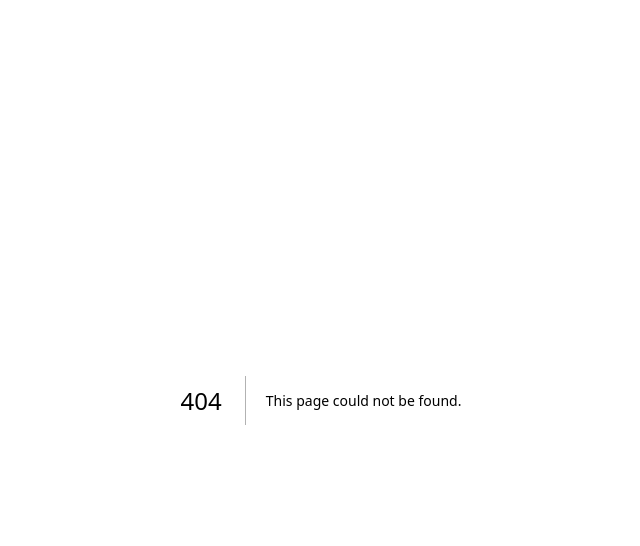
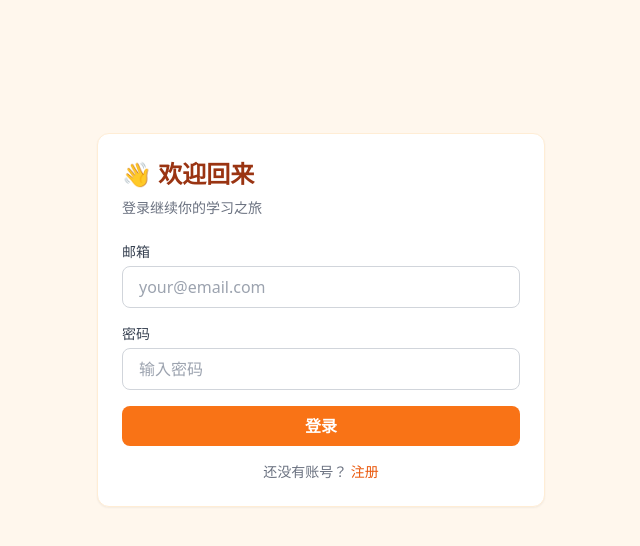
Before and after one commit to Yuyusu-18/cet-wordcraft, a Next.js app: page /auth/login in a window 1280 px wide. Before the commit this address had no page. Shown: the top 546 px of the page, without its empty margins (319-959 px from the left). Built offline with nearby package versions, Linux system fonts and the light colour scheme.

Commit message:
feat: add login, register pages and AuthGuard component

```diff
--- /dev/null
+++ b/src/app/api/auth/register/route.ts
@@ -0,0 +1,31 @@
+import { NextResponse } from "next/server";
+import bcrypt from "bcryptjs";
+import prisma from "@/lib/prisma";
+
+export async function POST(req: Request) {
+  try {
+    const { name, email, password } = await req.json();
+
+    if (!name || !email || !password) {
+      return NextResponse.json({ error: "请填写所有字段" }, { status: 400 });
+    }
+
+    if (password.length < 6) {
+      return NextResponse.json({ error: "密码至少6位" }, { status: 400 });
+    }
+
+    const existing = await prisma.user.findUnique({ where: { email } });
+    if (existing) {
+      return NextResponse.json({ error: "该邮箱已注册" }, { status: 409 });
+    }
+
+    const passwordHash = await bcrypt.hash(password, 12);
+    await prisma.user.create({
+      data: { name, email, passwordHash },
+    });
+
+    return NextResponse.json({ success: true }, { status: 201 });
+  } catch (error) {
+    return NextResponse.json({ error: "服务器错误" }, { status: 500 });
+  }
+}
--- /dev/null
+++ b/src/app/auth/login/page.tsx
@@ -0,0 +1,94 @@
+"use client";
+
+import { signIn } from "next-auth/react";
+import { useRouter } from "next/navigation";
+import { useState } from "react";
+import Link from "next/link";
+
+export default function LoginPage() {
+  const router = useRouter();
+  const [email, setEmail] = useState("");
+  const [password, setPassword] = useState("");
+  const [error, setError] = useState("");
+  const [loading, setLoading] = useState(false);
+
+  const handleSubmit = async (e: React.FormEvent) => {
+    e.preventDefault();
+    setError("");
+    setLoading(true);
+
+    const result = await signIn("credentials", {
+      email,
+      password,
+      redirect: false,
+    });
+
+    if (result?.error) {
+      setError(result.error);
+      setLoading(false);
+    } else {
+      router.push("/");
+      router.refresh();
+    }
+  };
+
+  return (
+    <div className="min-h-[80vh] flex items-center justify-center">
+      <div className="card max-w-md w-full">
+        <h2 className="text-2xl font-bold text-warm-800 mb-2">👋 欢迎回来</h2>
+        <p className="text-gray-500 text-sm mb-6">
+          登录继续你的学习之旅
+        </p>
+
+        {error && (
+          <div className="bg-red-50 border border-red-200 text-red-700 rounded-lg p-3 mb-4 text-sm">
+            {error}
+          </div>
+        )}
+
+        <form onSubmit={handleSubmit} className="space-y-4">
+          <div>
+            <label className="block text-sm font-medium text-gray-700 mb-1">
+              邮箱
+            </label>
+            <input
+              type="email"
+              value={email}
+              onChange={(e) => setEmail(e.target.value)}
+              className="w-full border border-gray-300 rounded-lg px-4 py-2 focus:ring-2 focus:ring-warm-300 focus:border-warm-400 outline-none"
+              placeholder="your@email.com"
+              required
+            />
+          </div>
+          <div>
+            <label className="block text-sm font-medium text-gray-700 mb-1">
+              密码
+            </label>
+            <input
+              type="password"
+              value={password}
+              onChange={(e) => setPassword(e.target.value)}
+              className="w-full border border-gray-300 rounded-lg px-4 py-2 focus:ring-2 focus:ring-warm-300 focus:border-warm-400 outline-none"
+              placeholder="输入密码"
+              required
+            />
+          </div>
+          <button
+            type="submit"
+            disabled={loading}
+            className="btn-primary w-full disabled:opacity-50"
+          >
+            {loading ? "登录中..." : "登录"}
+          </button>
+        </form>
+
+        <p className="text-center text-sm text-gray-500 mt-4">
+          还没有账号？{" "}
+          <Link href="/auth/register" className="text-warm-600 hover:underline">
+            注册
+          </Link>
+        </p>
+      </div>
+    </div>
+  );
+}
--- /dev/null
+++ b/src/app/auth/register/page.tsx
@@ -0,0 +1,129 @@
+"use client";
+
+import { useRouter } from "next/navigation";
+import { useState } from "react";
+import Link from "next/link";
+
+export default function RegisterPage() {
+  const router = useRouter();
+  const [name, setName] = useState("");
+  const [email, setEmail] = useState("");
+  const [password, setPassword] = useState("");
+  const [error, setError] = useState("");
+  const [loading, setLoading] = useState(false);
+
+  const handleSubmit = async (e: React.FormEvent) => {
+    e.preventDefault();
+    setError("");
+    setLoading(true);
+
+    const res = await fetch("/api/auth/register", {
+      method: "POST",
+      headers: { "Content-Type": "application/json" },
+      body: JSON.stringify({ name, email, password }),
+    });
+
+    const data = await res.json();
+
+    if (!res.ok) {
+      setError(data.error || "注册失败");
+      setLoading(false);
+      return;
+    }
+
+    // Auto sign-in after registration
+    const signInRes = await fetch("/api/auth/callback/credentials", {
+      method: "POST",
+      headers: { "Content-Type": "application/x-www-form-urlencoded" },
+      body: new URLSearchParams({
+        email,
+        password,
+        callbackUrl: "/",
+        csrfToken: "",
+        json: "true",
+      }),
+      redirect: "manual",
+    });
+
+    if (signInRes.ok) {
+      router.push("/");
+      router.refresh();
+    } else {
+      router.push("/auth/login");
+    }
+  };
+
+  return (
+    <div className="min-h-[80vh] flex items-center justify-center">
+      <div className="card max-w-md w-full">
+        <h2 className="text-2xl font-bold text-warm-800 mb-2">🌟 加入我们</h2>
+        <p className="text-gray-500 text-sm mb-6">
+          注册账号，开始你的四六级备考之旅
+        </p>
+
+        {error && (
+          <div className="bg-red-50 border border-red-200 text-red-700 rounded-lg p-3 mb-4 text-sm">
+            {error}
+          </div>
+        )}
+
+        <form onSubmit={handleSubmit} className="space-y-4">
+          <div>
+            <label className="block text-sm font-medium text-gray-700 mb-1">
+              昵称
+            </label>
+            <input
+              type="text"
+              value={name}
+              onChange={(e) => setName(e.target.value)}
+              className="w-full border border-gray-300 rounded-lg px-4 py-2 focus:ring-2 focus:ring-warm-300 focus:border-warm-400 outline-none"
+              placeholder="你的昵称"
+              required
+            />
+          </div>
+          <div>
+            <label className="block text-sm font-medium text-gray-700 mb-1">
+              邮箱
+            </label>
+            <input
+              type="email"
+              value={email}
+              onChange={(e) => setEmail(e.target.value)}
+              className="w-full border border-gray-300 rounded-lg px-4 py-2 focus:ring-2 focus:ring-warm-300 focus:border-warm-400 outline-none"
+              placeholder="your@email.com"
+              required
+            />
+          </div>
+          <div>
+            <label className="block text-sm font-medium text-gray-700 mb-1">
+              密码
+            </label>
+            <input
+              type="password"
+              value={password}
+              onChange={(e) => setPassword(e.target.value)}
+              className="w-full border border-gray-300 rounded-lg px-4 py-2 focus:ring-2 focus:ring-warm-300 focus:border-warm-400 outline-none"
+              placeholder="至少6位密码"
+              minLength={6}
+              required
+            />
+          </div>
+          <button
+            type="submit"
+            disabled={loading}
+            className="btn-primary w-full disabled:opacity-50"
+          >
+            {loading ? "注册中..." : "注册"}
+          </button>
+        </form>
+
+        <p className="text-center text-sm text-gray-500 mt-4">
+          已有账号？{" "}
+          <Link href="/auth/login" className="text-warm-600 hover:underline">
+            登录
+          </Link>
+        </p>
+      </div>
+    </div>
+  );
+}
--- /dev/null
+++ b/src/components/AuthGuard.tsx
@@ -0,0 +1,28 @@
+"use client";
+
+import { useSession } from "next-auth/react";
+import { useRouter } from "next/navigation";
+import { useEffect } from "react";
+
+export default function AuthGuard({ children }: { children: React.ReactNode }) {
+  const { data: session, status } = useSession();
+  const router = useRouter();
+
+  useEffect(() => {
+    if (status === "unauthenticated") {
+      router.push("/auth/login");
+    }
+  }, [status, router]);
+
+  if (status === "loading") {
+    return (
+      <div className="min-h-[60vh] flex items-center justify-center">
+        <div className="animate-spin w-8 h-8 border-4 border-warm-300 border-t-warm-600 rounded-full" />
+      </div>
+    );
+  }
+
+  if (!session) return null;
+
+  return <>{children}</>;
+}
```
